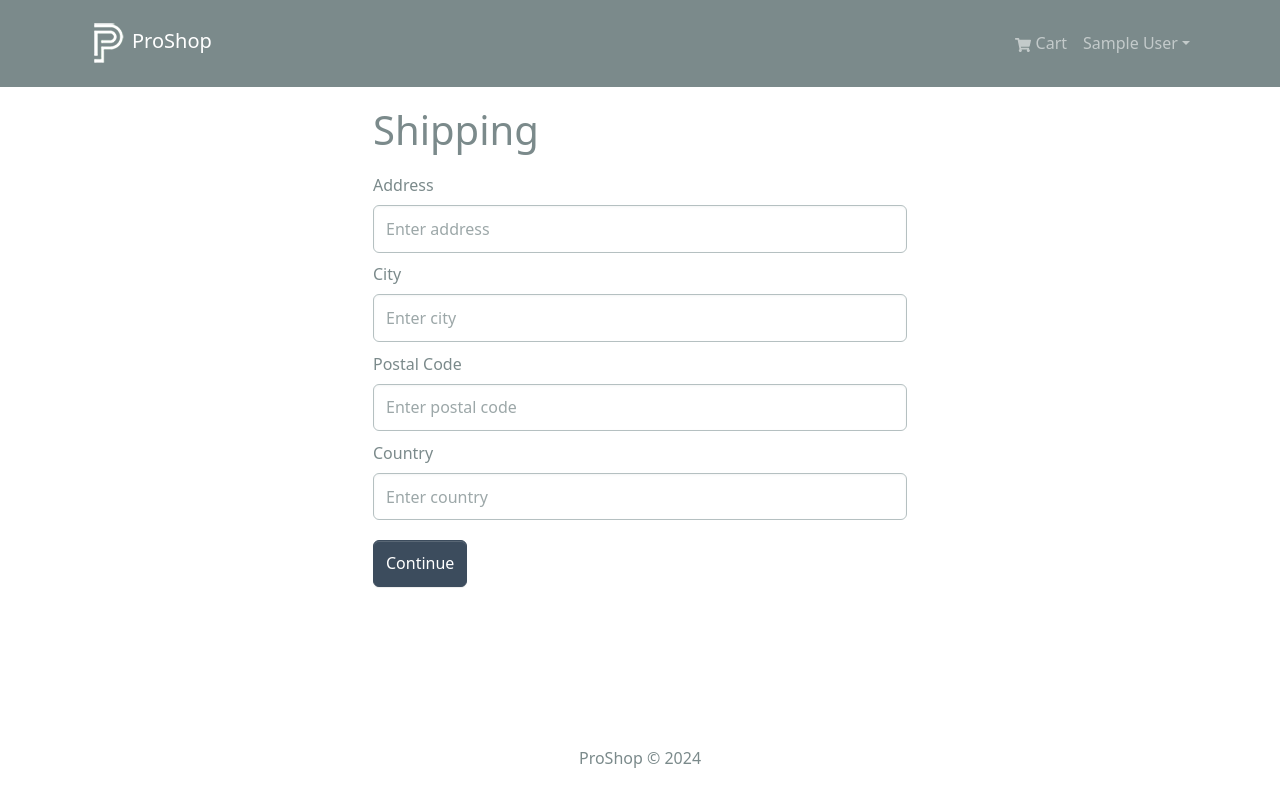
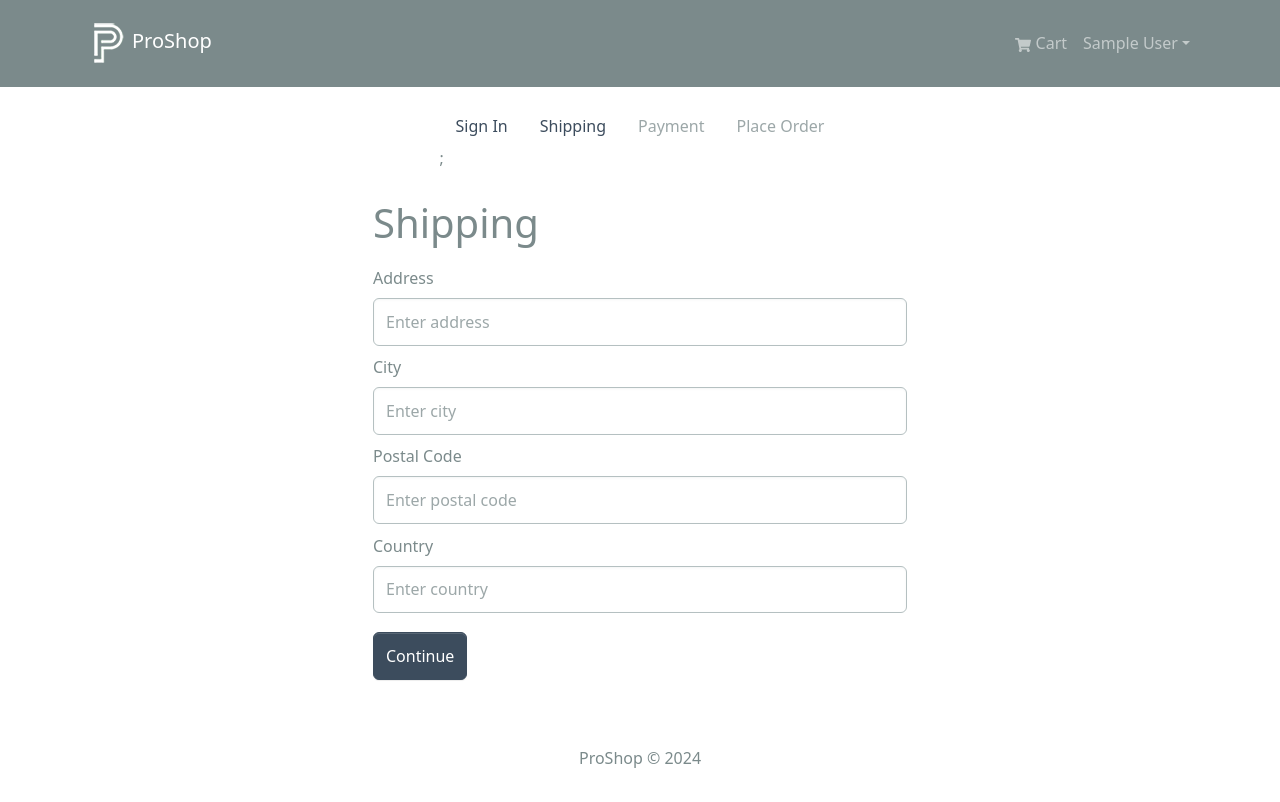
Before and after one commit to DevManSam777/proshop, a React (Create React App) app in the folder frontend/: page /shipping in a window 1280 px wide. Shown: the top 802 px of the page. Built offline with nearby package versions, Linux system fonts and the light colour scheme; sample sign-in values are in the browser's storage.

Commit message:
checkout steps

```diff
--- /dev/null
+++ b/frontend/src/components/CheckoutSteps.jsx
@@ -0,0 +1,48 @@
+import { Nav } from 'react-bootstrap';
+import { LinkContainer } from 'react-router-bootstrap';
+
+
+const CheckoutSteps = ({ step1, step2, step3, step4 }) => {
+  return (
+    <Nav className='justify-content-center mb-4'>
+        <Nav.Item>
+            { step1 ? (
+                <LinkContainer to='/login'>
+                    <Nav.Link>Sign In</Nav.Link>
+                </LinkContainer>
+            ) : (
+                <Nav.Link disabled>Sign In</Nav.Link>
+             ) };
+        </Nav.Item>
+        <Nav.Item>
+            { step2 ? (
+                <LinkContainer to='/shipping'>
+                    <Nav.Link>Shipping</Nav.Link>
+                </LinkContainer>
+            ) : (
+                <Nav.Link disabled>Shipping</Nav.Link>
+             ) }
+        </Nav.Item>
+        <Nav.Item>
+            { step3 ? (
+                <LinkContainer to='/payment'>
+                    <Nav.Link>Payment</Nav.Link>
+                </LinkContainer>
+            ) : (
+                <Nav.Link disabled>Payment</Nav.Link>
+             ) }
+        </Nav.Item>
+        <Nav.Item>
+            { step4 ? (
+                <LinkContainer to='/placeOrder'>
+                    <Nav.Link>Place Order</Nav.Link>
+                </LinkContainer>
+            ) : (
+                <Nav.Link disabled>Place Order</Nav.Link>
+             ) }
+        </Nav.Item>
+    </Nav>
+  )
+}
+
+export default CheckoutSteps;
--- a/frontend/src/screens/ShippingScreen.jsx
+++ b/frontend/src/screens/ShippingScreen.jsx
@@ -4,6 +4,7 @@
 import { useNavigate } from 'react-router-dom';
 import FormContainer from '../components/FormContainer';
 import { saveShippingAddress } from '../slices/cartSlice';
+import CheckoutSteps from '../components/CheckoutSteps';
 
 const ShippingScreen = () => {
 
@@ -27,6 +28,8 @@
     };
 
     return <FormContainer>
+        <CheckoutSteps step1 step2/>
+
         <h1>Shipping</h1>
 
         <Form onSubmit={submitHandler}>
```
